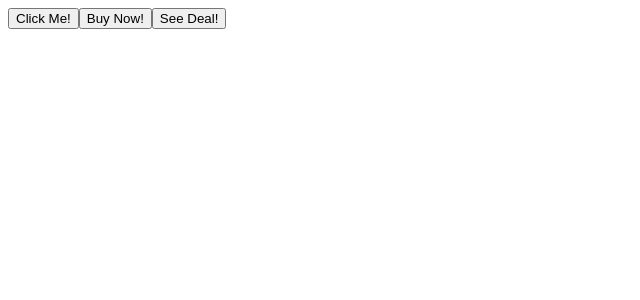
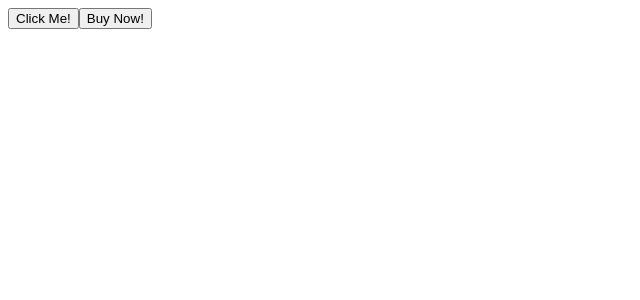
Before and after one commit to hungbui7690/react-learning, a React (Create React App) app in the folder client/: page / in a window 1280 px wide. Shown: the top 300 px of the page, without its empty margins (0-640 px from the left). Built offline with nearby package versions, Linux system fonts and the light colour scheme.

Commit message:
PropTypes in Action P2 (***)

```diff
--- a/client/src/App.js
+++ b/client/src/App.js
@@ -1,8 +1,13 @@
 /*
-  PropTypes in Action P1
-  - Button.js
+  PropTypes in Action P2 (***)
+  - turn true/false/undefined into number
+    - Number(true) = 1
+    - Number(undefined) = NaN
+    - Number(!!undefined) = 0
+    - !!undefined = false
 
-  - we will use custom validators
+  *** prop-types does not show error, it just show WARNING
+    > nowadays, TS can do this for us
 
 */
 
@@ -15,11 +20,8 @@ function App() {
         <Button success rounded outline>
           Click Me!
         </Button>
-        <Button danger outline>
+        <Button primary danger outline>
           Buy Now!
-        </Button>
-        <Button secondary rounded>
-          See Deal!
         </Button>
       </div>
     </div>
--- a/client/src/Button.js
+++ b/client/src/Button.js
@@ -13,10 +13,21 @@ const Button = ({
   return <button>{children}</button>
 }
 
-// ***
 Button.propTypes = {
-  checkVariationValue: (props) => {
-    console.log(props)
+  checkVariationValue: ({ primary, secondary, success, warning, danger }) => {
+    // ***
+    const count =
+      Number(!!primary) +
+      Number(!!secondary) +
+      Number(!!success) +
+      Number(!!warning) +
+      Number(!!danger)
+
+    if (count > 1) {
+      return new Error(
+        'Only one of primary, secondary, success, warning, danger can be true'
+      )
+    }
   },
 }
 
```
